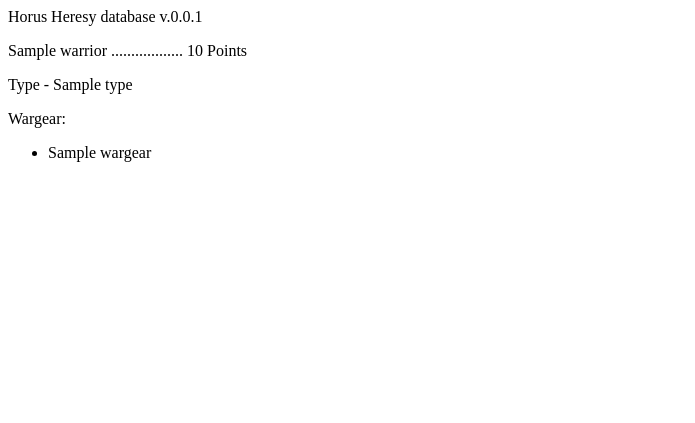
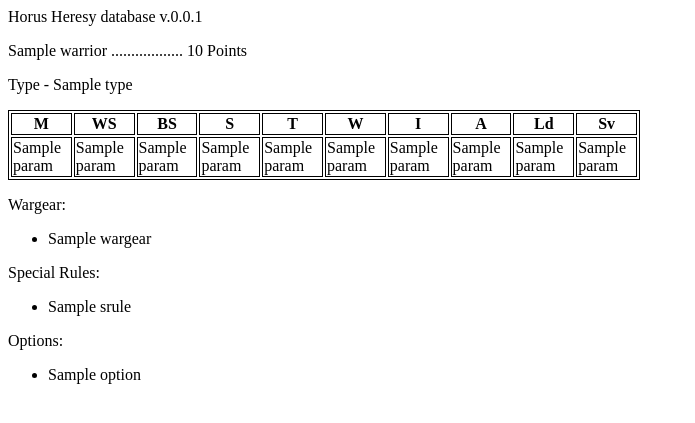
Before and after one commit to verdenkaa/heresypedia, a Flask app: template templates/solider.html in a window 1280 px wide. Shown: the top 423 px of the page, without its empty margins (0-695 px from the left). Run offline with Flask 3, Linux system fonts and the light colour scheme; the template is opened without the code that fills it: most values are stand-ins (such as "Sample title", 1, 10 or a date in 2020).

Commit message:
some add
fix wargear

```diff
--- a/main.py
+++ b/main.py
@@ -10,17 +10,25 @@
 @app.route('/')
 @app.route('/index/<persons>')
 def index():
-      return render_template('index.html', persons=["LEGION PRAETOR", "LEGION CATAPHRACTII PRAETOR"])
+      li = [i[0] for i in session.query(Solider.name).all()]
+      return render_template('index.html', persons=li)
 
 @app.route('/solider')
 def solider():
       name = request.args.get('warrior')
       spec = session.query(Solider).filter(Solider.name == name).first()
       wargear=spec.wargear.replace("\n", " ").split(" • ")
-      print(wargear)
+      #print(wargear)
       wargear_names = [session.query(Weapons).filter(Weapons.name == x).first() for x in wargear]
-      print(wargear_names)
-      return render_template('solider.html', warrior=spec.name, type=spec.type, points=spec.points, wargear=wargear, wargear_names=wargear_names)
+      #print(wargear_names)
+
+      #  ДОБАВИТЬ СЮДА ЗАПРОС ПО ТАБЛИЦЕ СПОСОБНОСТЕЙ
+
+      options = [i.split("- ") for i in spec.Options.split("\n")]
+      print(options[1])
+      print(len(options))
+      return render_template('solider.html', warrior=spec.name, type=spec.type, points=spec.points, wargear=wargear_names, param=spec.Parameters.split(),
+                             srules=spec.Srules.replace("\n", " ").split(" • "), options=options)
 
 if __name__ == '__main__':
    app.run(debug = True)
--- a/objects.py
+++ b/objects.py
@@ -10,6 +10,7 @@
     name = Column(String, primary_key=True)
     type  = Column(String)
     unit_type = Column(String)
+    Parameters = Column(String)
     points = Column(Integer)
     wargear = Column(String)
     Srules = Column(String)
--- a/static/css/styles.css
+++ b/static/css/styles.css
@@ -16,3 +16,7 @@
   [data-title]:hover::after {
     opacity: 1;
   }
+
+  table, th, td {
+    border:1px solid black;
+  }
--- a/templates/solider.html
+++ b/templates/solider.html
@@ -5,10 +5,37 @@
 <p>Horus Heresy database v.0.0.1</p>
 <p>{{warrior}} .................. {{points}} Points</p>
 <p>Type - {{type}}</p>
+<table style="width:50%">
+  <tr>
+    <th>M</th>
+    <th>WS</th>
+    <th>BS</th>
+    <th>S</th>
+    <th>T</th>
+    <th>W</th>
+    <th>I</th>
+    <th>A</th>
+    <th>Ld</th>
+    <th>Sv</th>
+  </tr>
+  <tr>
+    <td>{{param[0]}}</td>
+    <td>{{param[1]}}</td>
+    <td>{{param[2]}}</td>
+    <td>{{param[3]}}</td>
+    <td>{{param[4]}}</td>
+    <td>{{param[5]}}</td>
+    <td>{{param[6]}}</td>
+    <td>{{param[7]}}</td>
+    <td>{{param[8]}}</td>
+    <td>{{param[9]}}</td>
+
+  </tr>
+</table>
 <p>Wargear:</p>
 <ul>
     {% for i in range(wargear|length): %}
-    <li><div id="name" data-title={%if wargear_names[i] != None %}{% if wargear_names[i].Class == "w" %}
+    <li><div id="name" data-title={%if wargear[i] != None %}{% if wargear[i].Class == "w" %}
          Weapon
           {% else %}
            Ammunition
@@ -16,8 +43,22 @@
          {% else %}
             "NO IN DATABASE"
          {% endif %}>
-         {{wargear[i]}}</div></li>
+         {{wargear[i].name}}</div></li>
     {% endfor %}
+</ul>
+<p>Special Rules:</p>
+<ul>
+  {% for i in range(srules|length): %}
+  <li><div id="name" data-title="NONE FOR THIS TIME">{{srules[i]}}</div>
+  </li>
+  {% endfor %}
+</ul>
+<p>Options:</p>
+<ul>
+  {% for i in range(options|length): %}
+  <li><div id="name" data-title="NONE FOR THIS TIME">{{options[i]}}</div>
+  </li>
+  {% endfor %}
 </ul>
 
 
```
Also changed, not shown: data.db.
